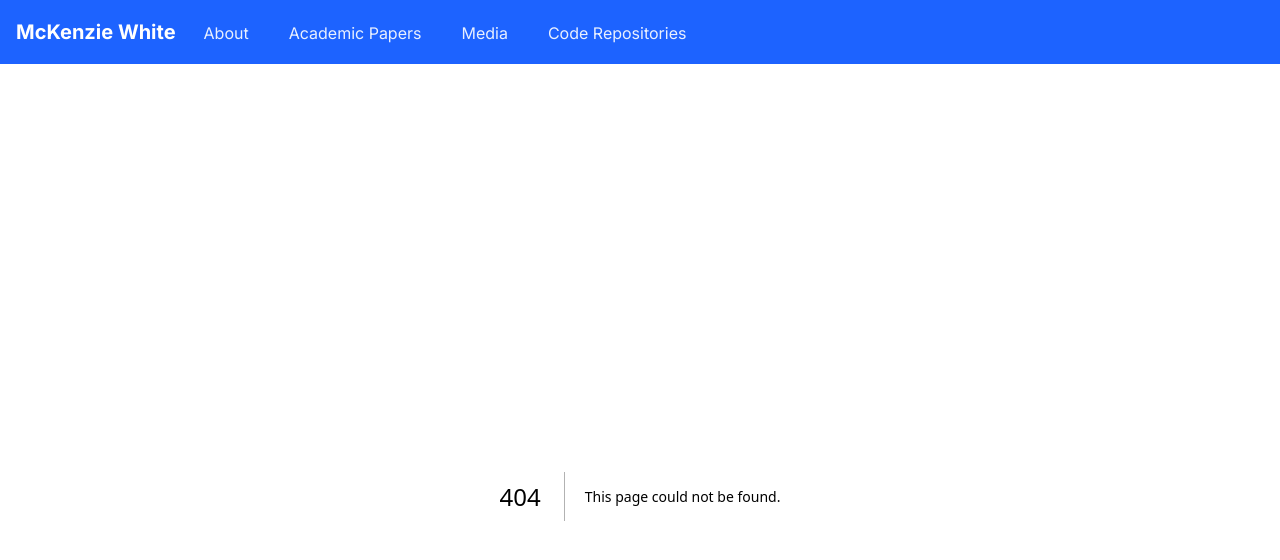
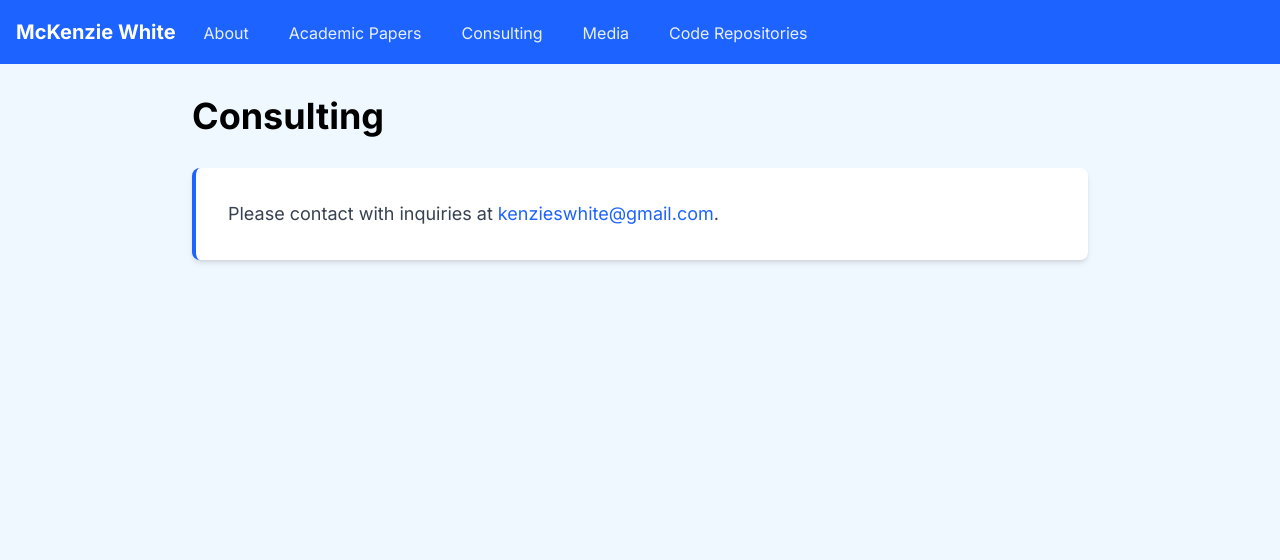
Before and after one commit to kenziew/mckenziew-website, a Next.js app: page /consulting in a window 1280 px wide. Before the commit this address had no page. Shown: the top 560 px of the page. Built offline with nearby package versions, Linux system fonts and the light colour scheme.

Commit message:
added consulting tab

```diff
--- /dev/null
+++ b/src/app/consulting/page.tsx
@@ -0,0 +1,13 @@
+export default function ConsultingPage() {
+  return (
+    <div className="max-w-4xl mx-auto">
+      <h1 className="text-4xl font-bold mb-8">Consulting</h1>
+
+      <div className="bg-white rounded-lg shadow-md p-8" style={{ borderLeft: '4px solid #1D63FF' }}>
+        <p className="text-lg text-gray-700">
+          Please contact with inquiries at <a href="mailto:kenzieswhite@gmail.com" className="hover:underline" style={{ color: '#1D63FF' }}>kenzieswhite@gmail.com</a>.
+        </p>
+      </div>
+    </div>
+  );
+}
--- a/src/components/Navigation.tsx
+++ b/src/components/Navigation.tsx
@@ -38,6 +38,9 @@ const Navigation = () => {
               </Link>
               <Link href="/papers" className="text-white/90 inline-flex items-center px-1 pt-1 border-b-2 border-transparent hover:border-white hover:text-white transition-all duration-200">
                 Academic Papers
+              </Link>
+              <Link href="/consulting" className="text-white/90 inline-flex items-center px-1 pt-1 border-b-2 border-transparent hover:border-white hover:text-white transition-all duration-200">
+                Consulting
               </Link>
               <Link href="/media" className="text-white/90 inline-flex items-center px-1 pt-1 border-b-2 border-transparent hover:border-white hover:text-white transition-all duration-200">
                 Media
@@ -98,6 +101,13 @@ const Navigation = () => {
             Academic Papers
           </Link>
           <Link
+            href="/consulting"
+            className="block px-3 py-2 text-base font-medium text-white/90 hover:text-white hover:bg-white/10 transition-colors duration-200"
+            onClick={() => setIsMobileMenuOpen(false)}
+          >
+            Consulting
+          </Link>
+          <Link
             href="/media"
             className="block px-3 py-2 text-base font-medium text-white/90 hover:text-white hover:bg-white/10 transition-colors duration-200"
             onClick={() => setIsMobileMenuOpen(false)}
```
